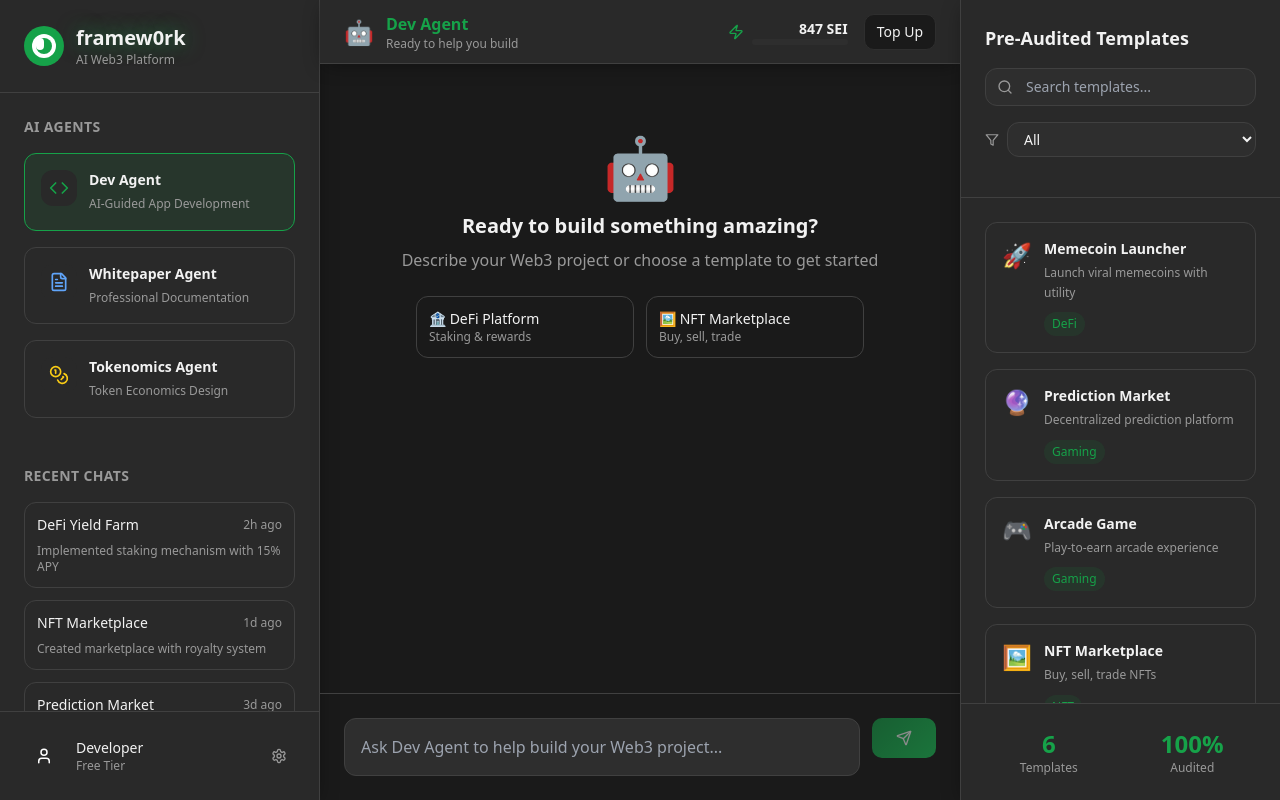
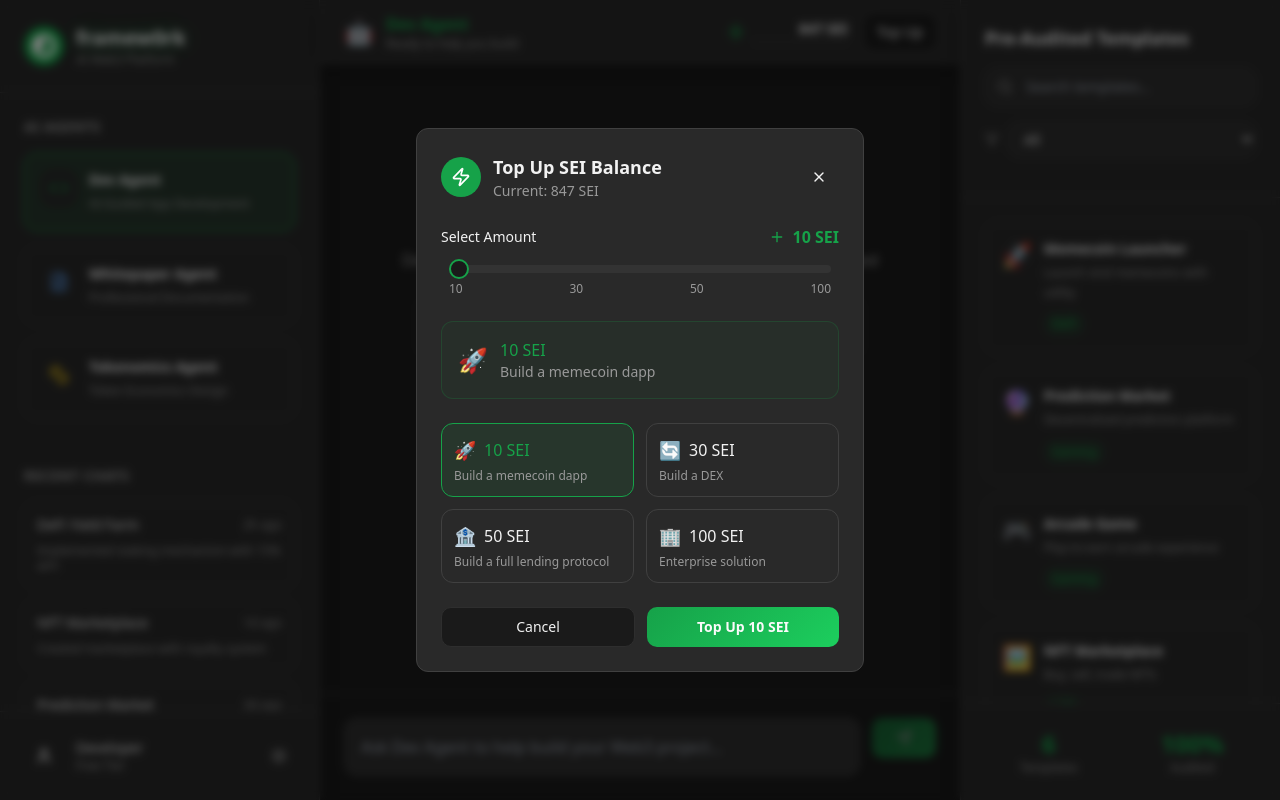
Before and after one commit to adityacespl/dummy-data-buddy, a React (Vite) app: page / in a window 1280 px wide. Both pictures are taken after a click on the button "Top Up". Built offline with nearby package versions, Linux system fonts and the light colour scheme.

Commit message:
Add Top Up feature
Implement a dummy top-up feature allowing users to select SEI amounts via a slider. The feature includes predefined amounts linked to specific app development goals.

```diff
--- a/src/components/CenterPanel.tsx
+++ b/src/components/CenterPanel.tsx
@@ -2,6 +2,7 @@ import { useState, useRef, useEffect } from 'react';
 import { Send, Zap, Code, User, Bot, Copy, ExternalLink } from 'lucide-react';
 import { AgentType, ChatMessage } from './Framew0rkApp';
 import { Button } from '@/components/ui/button';
+import { TopUpModal } from './TopUpModal';
 
 interface CenterPanelProps {
   selectedAgent: AgentType;
@@ -11,6 +12,7 @@ interface CenterPanelProps {
   onSendMessage: (message: string) => void;
   onShowDeploy: () => void;
   hasGeneratedCode: boolean;
+  onTopUp: (amount: number) => void;
 }
 
 export const CenterPanel = ({
@@ -20,9 +22,11 @@ export const CenterPanel = ({
   seiBalance,
   onSendMessage,
   onShowDeploy,
-  hasGeneratedCode
+  hasGeneratedCode,
+  onTopUp
 }: CenterPanelProps) => {
   const [inputValue, setInputValue] = useState('');
+  const [showTopUpModal, setShowTopUpModal] = useState(false);
   const messagesEndRef = useRef<HTMLDivElement>(null);
 
   useEffect(() => {
@@ -78,7 +82,12 @@ export const CenterPanel = ({
               </div>
             </div>
           </div>
-          <Button variant="outline" size="sm" className="glow-border">
+          <Button
+            variant="outline"
+            size="sm"
+            className="glow-border"
+            onClick={() => setShowTopUpModal(true)}
+          >
             Top Up
           </Button>
         </div>
@@ -227,6 +236,13 @@ export const CenterPanel = ({
           </Button>
         </form>
       </div>
+
+      <TopUpModal
+        isOpen={showTopUpModal}
+        onClose={() => setShowTopUpModal(false)}
+        onTopUp={onTopUp}
+        currentBalance={seiBalance}
+      />
     </div>
   );
 };
--- a/src/components/Framew0rkApp.tsx
+++ b/src/components/Framew0rkApp.tsx
@@ -38,7 +38,7 @@ export const Framew0rkApp = () => {
   const [showPreview, setShowPreview] = useState(false);
   const [showDeploy, setShowDeploy] = useState(false);
   const [generatedCode, setGeneratedCode] = useState<string>('');
-  const [seiBalance] = useState(847);
+  const [seiBalance, setSeiBalance] = useState(847);
   const [chatHistories] = useState<ChatHistory[]>([
     {
       id: '1',
@@ -166,6 +166,10 @@ export const Framew0rkApp = () => {
     handleSendMessage(message);
   };
 
+  const handleTopUp = (amount: number) => {
+    setSeiBalance(prev => prev + amount);
+  };
+
   const generateAIResponse = (userInput: string, agent: AgentType): string => {
     const responses = {
       dev: [
@@ -267,6 +271,7 @@ contract MemecoinLauncher is ERC20, Ownable {
         onSendMessage={handleSendMessage}
         onShowDeploy={() => setShowDeploy(true)}
         hasGeneratedCode={!!generatedCode}
+        onTopUp={handleTopUp}
       />
 
       <RightPanel
--- /dev/null
+++ b/src/components/TopUpModal.tsx
@@ -0,0 +1,131 @@
+import { useState } from 'react';
+import { X, Zap, Plus } from 'lucide-react';
+import { Button } from '@/components/ui/button';
+import { Slider } from '@/components/ui/slider';
+
+interface TopUpModalProps {
+  isOpen: boolean;
+  onClose: () => void;
+  onTopUp: (amount: number) => void;
+  currentBalance: number;
+}
+
+const topUpOptions = [
+  { amount: 10, label: 'Build a memecoin dapp', icon: '🚀' },
+  { amount: 30, label: 'Build a DEX', icon: '🔄' },
+  { amount: 50, label: 'Build a full lending protocol', icon: '🏦' },
+  { amount: 100, label: 'Enterprise solution', icon: '🏢' }
+];
+
+export const TopUpModal = ({ isOpen, onClose, onTopUp, currentBalance }: TopUpModalProps) => {
+  const [selectedAmount, setSelectedAmount] = useState(10);
+
+  if (!isOpen) return null;
+
+  const handleSliderChange = (value: number[]) => {
+    const amount = value[0];
+    // Find the closest predefined amount
+    const closest = topUpOptions.reduce((prev, curr) =>
+      Math.abs(curr.amount - amount) < Math.abs(prev.amount - amount) ? curr : prev
+    );
+    setSelectedAmount(closest.amount);
+  };
+
+  const handleTopUp = () => {
+    onTopUp(selectedAmount);
+    onClose();
+  };
+
+  const selectedOption = topUpOptions.find(option => option.amount === selectedAmount);
+
+  return (
+    <div className="fixed inset-0 bg-black/50 backdrop-blur-sm z-50 flex items-center justify-center p-4">
+      <div className="bg-card border border-border rounded-xl max-w-md w-full p-6 animate-scale-in">
+        <div className="flex items-center justify-between mb-6">
+          <div className="flex items-center space-x-3">
+            <div className="w-10 h-10 bg-primary rounded-full flex items-center justify-center">
+              <Zap size={20} className="text-white" />
+            </div>
+            <div>
+              <h3 className="text-lg font-semibold">Top Up SEI Balance</h3>
+              <p className="text-sm text-muted-foreground">Current: {currentBalance} SEI</p>
+            </div>
+          </div>
+          <Button variant="ghost" size="icon" onClick={onClose}>
+            <X size={20} />
+          </Button>
+        </div>
+
+        <div className="space-y-6">
+          <div>
+            <div className="flex items-center justify-between mb-4">
+              <label className="text-sm font-medium">Select Amount</label>
+              <div className="flex items-center space-x-2 text-primary font-semibold">
+                <Plus size={16} />
+                <span>{selectedAmount} SEI</span>
+              </div>
+            </div>
+
+            <div className="px-2">
+              <Slider
+                value={[selectedAmount]}
+                onValueChange={handleSliderChange}
+                max={100}
+                min={10}
+                step={1}
+                className="w-full"
+              />
+              <div className="flex justify-between text-xs text-muted-foreground mt-2">
+                <span>10</span>
+                <span>30</span>
+                <span>50</span>
+                <span>100</span>
+              </div>
+            </div>
+          </div>
+
+          {selectedOption && (
+            <div className="bg-primary/5 border border-primary/20 rounded-lg p-4">
+              <div className="flex items-center space-x-3">
+                <span className="text-2xl">{selectedOption.icon}</span>
+                <div>
+                  <div className="font-medium text-primary">{selectedAmount} SEI</div>
+                  <div className="text-sm text-muted-foreground">{selectedOption.label}</div>
+                </div>
+              </div>
+            </div>
+          )}
+
+          <div className="grid grid-cols-2 gap-3">
+            {topUpOptions.map((option) => (
+              <button
+                key={option.amount}
+                onClick={() => setSelectedAmount(option.amount)}
+                className={`p-3 rounded-lg border transition-all text-left ${
+                  selectedAmount === option.amount
+                    ? 'border-primary bg-primary/10 text-primary'
+                    : 'border-border hover:border-primary/50 hover:bg-primary/5'
+                }`}
+              >
+                <div className="flex items-center space-x-2 mb-1">
+                  <span className="text-lg">{option.icon}</span>
+                  <span className="font-medium">{option.amount} SEI</span>
+                </div>
+                <div className="text-xs text-muted-foreground">{option.label}</div>
+              </button>
+            ))}
+          </div>
+
+          <div className="flex space-x-3">
+            <Button variant="outline" onClick={onClose} className="flex-1">
+              Cancel
+            </Button>
+            <Button onClick={handleTopUp} className="flex-1 gradient-primary font-semibold">
+              Top Up {selectedAmount} SEI
+            </Button>
+          </div>
+        </div>
+      </div>
+    </div>
+  );
+};
```
